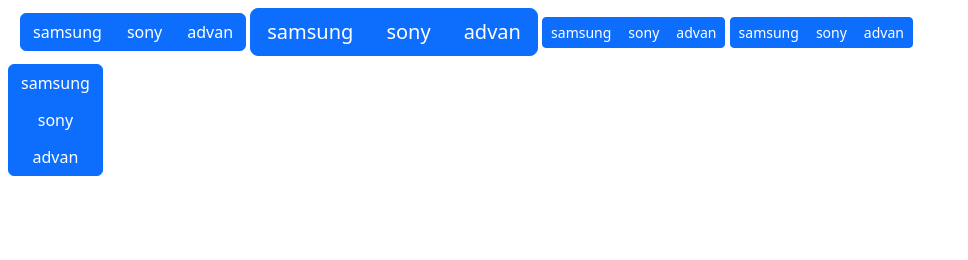
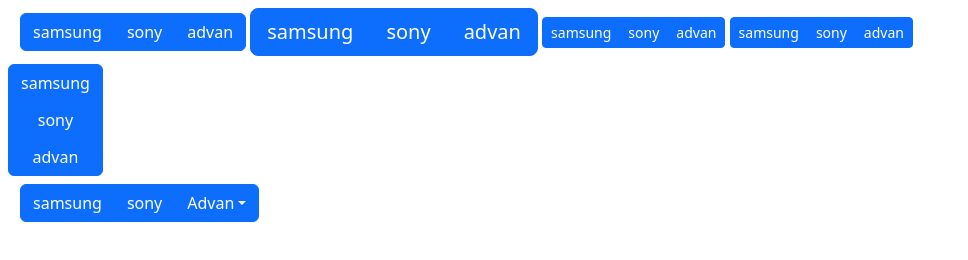
Before and after one commit to AL-JOESTAR/Belajar-Bootstap-5, a plain HTML site: page ButtonGroups.html in a window 1280 px wide. Shown: the whole page, without its empty margins (0-968 px from the left). Drawn offline with nearby package versions, Linux system fonts and the light colour scheme.

Commit message:
btn group dropdown

```diff
--- a/ButtonGroups.html
+++ b/ButtonGroups.html
@@ -39,6 +39,18 @@
     </div>
 </div>
 
+<div class="container m-2">
+    <div class="btn-group">
+        <button type="button" class="btn btn-primary">samsung</button>
+        <button type="button" class="btn btn-primary">sony</button>
+        <div class="btn-group">
+            <button type="button" class="btn btn-primary dropdown-toggle" data-bs-toggle="dropdown">Advan</button>
+            <div class="dropdown-menu">
+                <a class="dropdown-item" href="#">Tablet e1c +</a>
+                <a class="dropdown-item" href="#">Smartphone 5</a>
+        </div>
+    </div>
+</div>
 
 </body>
 </html>
```
